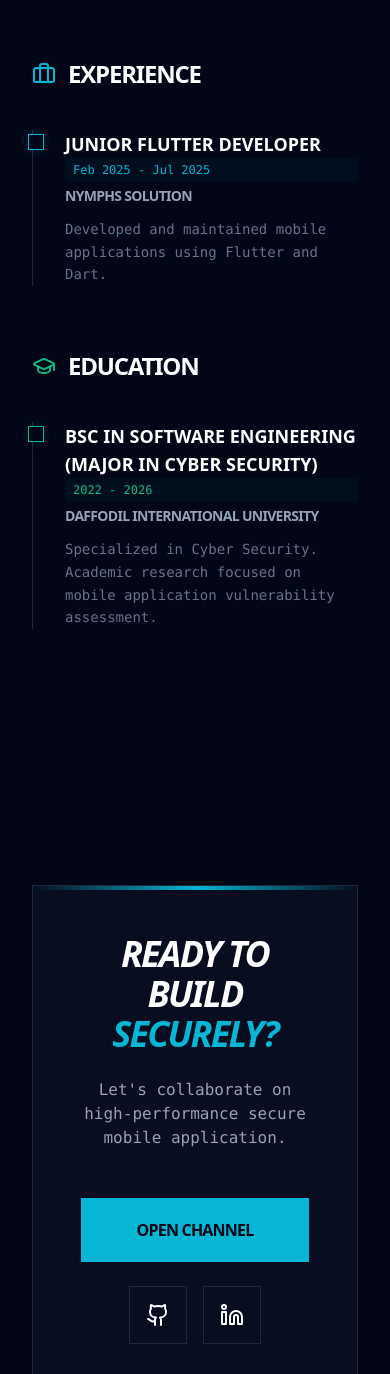
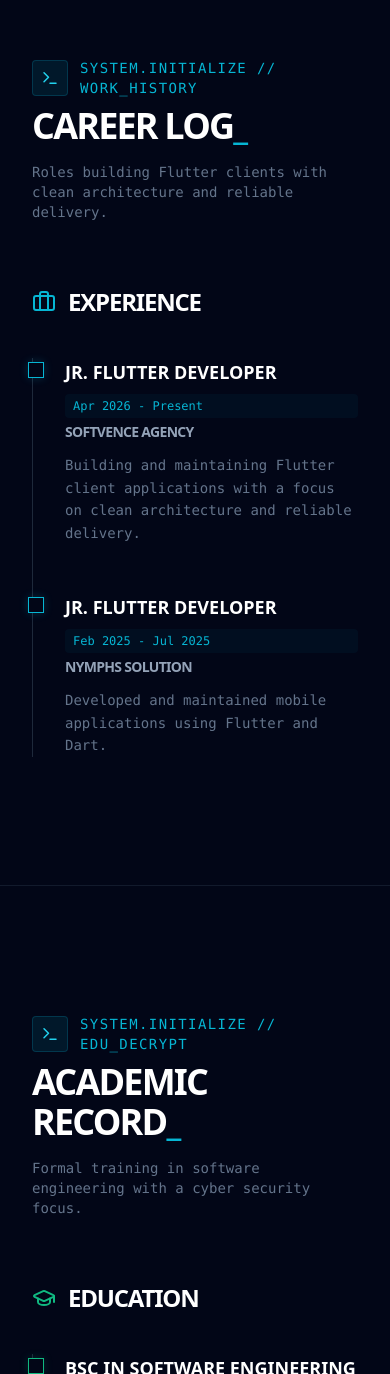
Before and after one commit to Al-Fuad/Al-Fuad, a React (Vite) app: page / in a window 390 px wide. Shown: the part 4994-6368 px from the top of the page. Built offline with nearby package versions, Linux system fonts and the light colour scheme.

Commit message:
feat: enhance experience and education sections in App.jsx
- Added new experience entry for Softvence Agency as Jr. Flutter Developer.
- Updated Navbar to include 'Experience' and 'Education' sections.
- Refactored Experience and Education timelines for improved structure and clarity.

```diff
--- a/src/App.jsx
+++ b/src/App.jsx
@@ -86,8 +86,14 @@ const DATA = {
   ],
   experience: [
     {
+      company: "Softvence Agency",
+      role: "Jr. Flutter Developer",
+      period: "Apr 2026 - Present",
+      description: "Building and maintaining Flutter client applications with a focus on clean architecture and reliable delivery."
+    },
+    {
       company: "Nymphs Solution",
-      role: "Junior Flutter Developer",
+      role: "Jr. Flutter Developer",
       period: "Feb 2025 - Jul 2025",
       description: "Developed and maintained mobile applications using Flutter and Dart."
     }
@@ -166,7 +172,7 @@ const Navbar = () => {
 
         {/* Desktop Nav */}
         <div className="hidden md:flex items-center gap-10">
-          {['About', 'Skills', 'Projects', 'History', 'Contact'].map((item) => (
+          {['About', 'Skills', 'Projects', 'Experience', 'Education', 'Contact'].map((item) => (
             <a key={item} href={`#${item.toLowerCase()}`} className="text-slate-400 hover:text-cyan-400 font-mono text-xs uppercase tracking-widest transition-colors">
               {item}
             </a>
@@ -195,7 +201,7 @@ const Navbar = () => {
             className="md:hidden bg-[#020617] border-b border-cyan-900/30 overflow-hidden absolute w-full left-0 top-full z-40"
           >
             <div className="flex flex-col p-8 gap-6 shadow-2xl">
-              {['About', 'Skills', 'Projects', 'History', 'Contact'].map((item) => (
+              {['About', 'Skills', 'Projects', 'Experience', 'Education', 'Contact'].map((item) => (
                 <a
                   key={item}
                   href={`#${item.toLowerCase()}`}
@@ -354,51 +360,55 @@ const ProjectBento = () => (
 );
 
 const ExperienceTimeline = () => (
-  <section id="history" className="py-32 px-8 max-w-6xl mx-auto">
-    <div className="grid md:grid-cols-2 gap-16">
-
-      {/* Experience Column */}
-      <div>
+  <section id="experience" className="py-32 px-8 max-w-6xl mx-auto">
+    <SectionHeader
+      title="Career Log"
+      code="WORK_HISTORY"
+      subtitle="Roles building Flutter clients with clean architecture and reliable delivery."
+    />
     <div className="flex items-center gap-3 mb-10">
       <Briefcase className="text-cyan-500" />
       <h3 className="text-2xl font-black text-white uppercase tracking-tighter">Experience</h3>
     </div>
-        <div className="space-y-12 relative border-l border-slate-800 pl-8">
+    <div className="space-y-12 relative border-l border-slate-800 pl-8 max-w-3xl">
       {DATA.experience.map((exp, i) => (
         <div key={i} className="relative group">
           <div className="absolute -left-[37px] top-1 w-4 h-4 bg-slate-950 border border-cyan-500 group-hover:bg-cyan-500 transition-all shadow-[0_0_10px_rgba(34,211,238,0.2)]"></div>
-              <div className="mb-1 flex flex-col sm:flex-row sm:items-baseline sm:justify-between grid grid-cols-1 md:grid-cols-[2fr_1fr]">
+          <div className="mb-1 flex flex-col sm:flex-row sm:items-baseline sm:justify-between gap-2 sm:gap-4">
             <h4 className="text-lg font-bold text-white uppercase">{exp.role}</h4>
-                <span className="text-cyan-500 font-mono text-xs bg-cyan-500/5 px-2 py-1 rounded">{exp.period}</span>
+            <span className="text-cyan-500 font-mono text-xs bg-cyan-500/5 px-2 py-1 rounded shrink-0">{exp.period}</span>
           </div>
           <div className="text-slate-400 font-bold text-sm mb-3 text-cyan-500/80 uppercase tracking-tighter">{exp.company}</div>
           <p className="text-slate-500 text-sm font-mono leading-relaxed">{exp.description}</p>
         </div>
       ))}
     </div>
-      </div>
+  </section>
+);
 
-      {/* Education Column */}
-      <div>
+const EducationTimeline = () => (
+  <section id="education" className="py-32 px-8 max-w-6xl mx-auto border-t border-slate-800/60">
+    <SectionHeader
+      title="Academic Record"
+      code="EDU_DECRYPT"
+      subtitle="Formal training in software engineering with a cyber security focus."
+    />
     <div className="flex items-center gap-3 mb-10">
       <GraduationCap className="text-emerald-500" />
       <h3 className="text-2xl font-black text-white uppercase tracking-tighter">Education</h3>
     </div>
-        <div className="space-y-12 relative border-l border-slate-800 pl-8">
+    <div className="space-y-12 relative border-l border-slate-800 pl-8 max-w-3xl">
       {DATA.education.map((edu, i) => (
         <div key={i} className="relative group">
           <div className="absolute -left-[37px] top-1 w-4 h-4 bg-slate-950 border border-emerald-500 group-hover:bg-emerald-500 transition-all shadow-[0_0_10px_rgba(16,185,129,0.2)]"></div>
-              <div className="mb-1 flex flex-col sm:flex-row sm:items-baseline sm:justify-between grid grid-cols-1 md:grid-cols-[2fr_1fr]">
-                <h4 className="text-lg font-bold text-white uppercase">{edu.degree}</h4>
-                <span className="text-emerald-500 font-mono text-xs bg-emerald-500/5 px-2 py-1 rounded">{edu.period}</span>
+          <div className="mb-1 flex flex-col sm:flex-row sm:items-baseline sm:justify-between gap-2 sm:gap-4">
+            <h4 className="text-lg font-bold text-white uppercase whitespace-pre-line">{edu.degree}</h4>
+            <span className="text-emerald-500 font-mono text-xs bg-emerald-500/5 px-2 py-1 rounded shrink-0">{edu.period}</span>
           </div>
           <div className="text-slate-400 font-bold text-sm mb-3 text-emerald-500/80 uppercase tracking-tighter">{edu.institution}</div>
           <p className="text-slate-500 text-sm font-mono leading-relaxed">{edu.description}</p>
         </div>
       ))}
-        </div>
-      </div>
-
     </div>
   </section>
 );
@@ -481,6 +491,7 @@ export default function App() {
         <SkillGrid />
         <ProjectBento />
         <ExperienceTimeline />
+        <EducationTimeline />
         <Contact />
       </main>
 
```
Lines whose indentation alone changed are shown as unchanged.
